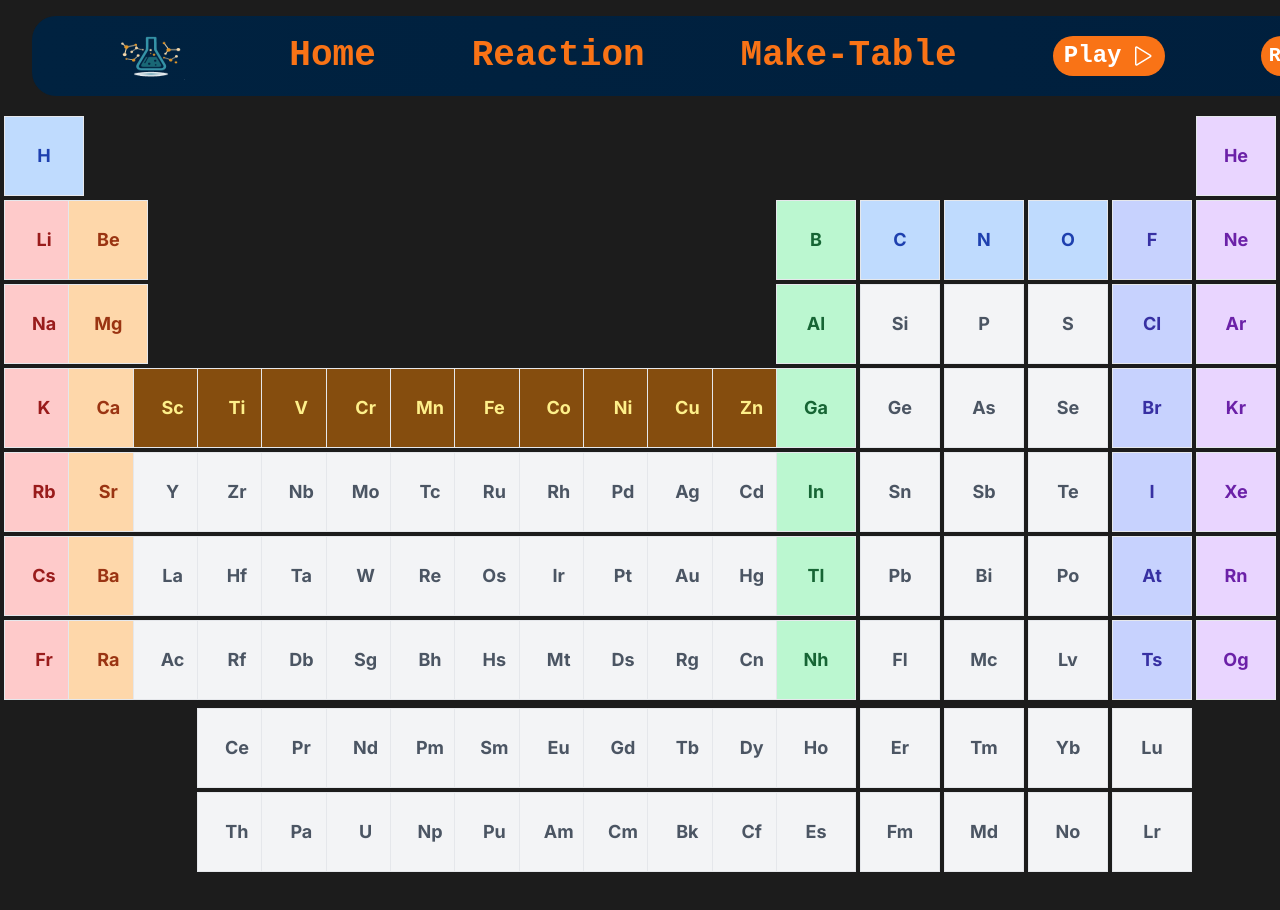
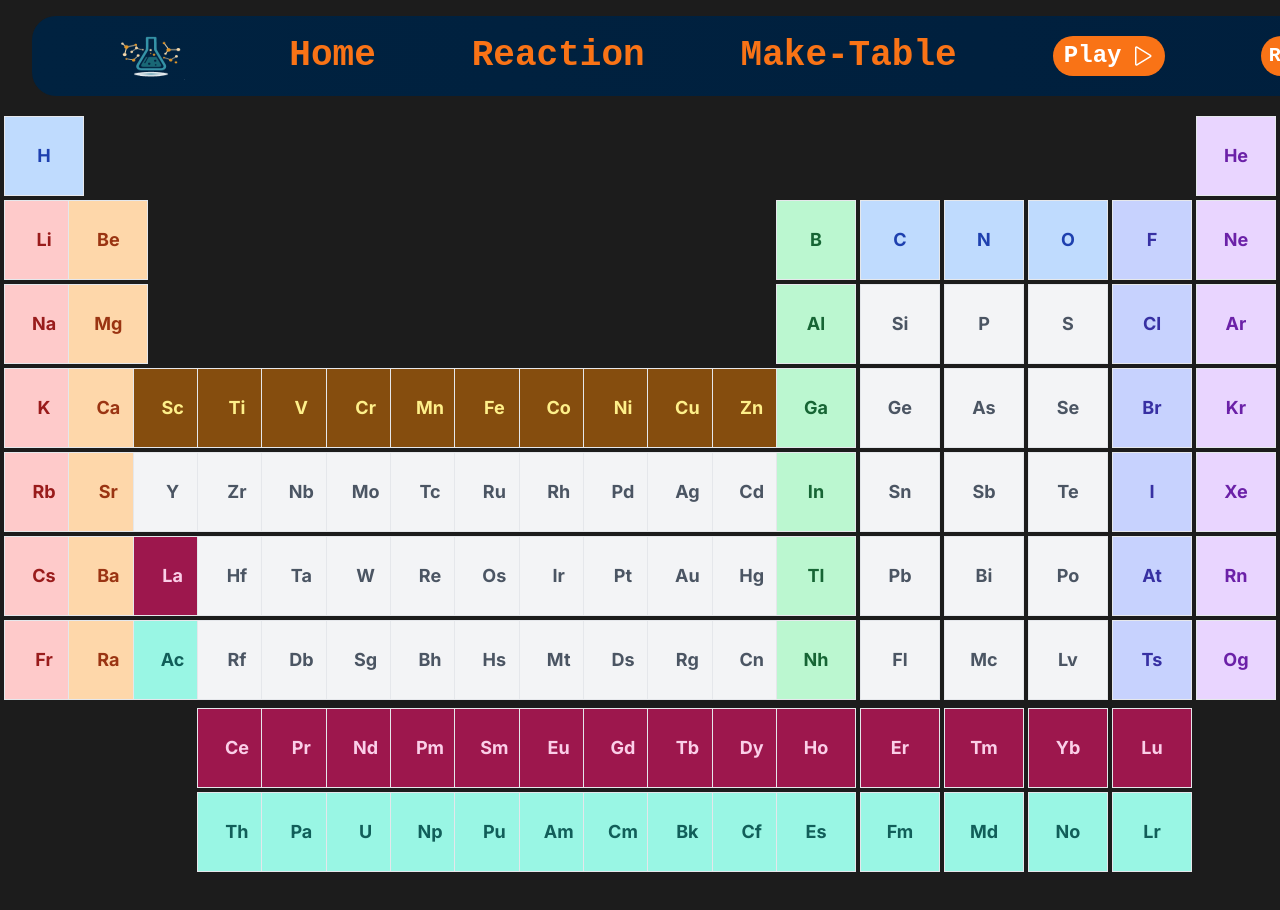
Before and after one commit to Anamay-Upreti/Modern-Periodic-Table, a Next.js app: page / in a window 1280 px wide. Shown: the top 910 px of the page. Built offline with nearby package versions, Linux system fonts and the light colour scheme; a web font is replaced by a local one.

Commit message:
lanth-aci

```diff
--- a/components/Elements.tsx
+++ b/components/Elements.tsx
@@ -62,21 +62,21 @@ const elements = [
   { symbol: 'Cs', name: 'Cesium', colStart: 1, rowStart: 6 , group: 'alkali-metal'},
   { symbol: 'Ba', name: 'Barium', colStart: 2, rowStart: 6 , group: 'alkaline-earth-metal'},
 
-  { symbol: 'La', name: 'Lanthanum', colStart: 3, rowStart: 6 }, // Lanthanides start here
-  { symbol: 'Ce', name: 'Cerium', colStart: 4, rowStart: 9 },
-  { symbol: 'Pr', name: 'Praseodymium', colStart: 5, rowStart: 9 },
-  { symbol: 'Nd', name: 'Neodymium', colStart: 6, rowStart: 9 },
-  { symbol: 'Pm', name: 'Promethium', colStart: 7, rowStart: 9 },
-  { symbol: 'Sm', name: 'Samarium', colStart: 8, rowStart: 9 },
-  { symbol: 'Eu', name: 'Europium', colStart: 9, rowStart: 9 },
-  { symbol: 'Gd', name: 'Gadolinium', colStart: 10, rowStart: 9 },
-  { symbol: 'Tb', name: 'Terbium', colStart: 11, rowStart: 9 },
-  { symbol: 'Dy', name: 'Dysprosium', colStart: 12, rowStart: 9 },
-  { symbol: 'Ho', name: 'Holmium', colStart: 13, rowStart: 9 },
-  { symbol: 'Er', name: 'Erbium', colStart: 14, rowStart: 9 },
-  { symbol: 'Tm', name: 'Thulium', colStart: 15, rowStart: 9 },
-  { symbol: 'Yb', name: 'Ytterbium', colStart: 16, rowStart: 9 },
-  { symbol: 'Lu', name: 'Lutetium', colStart: 17, rowStart: 9 },
+  { symbol: 'La', name: 'Lanthanum', colStart: 3, rowStart: 6, group: 'lanthanide' }, // Lanthanides start here
+  { symbol: 'Ce', name: 'Cerium', colStart: 4, rowStart: 9 , group: 'lanthanide'},
+  { symbol: 'Pr', name: 'Praseodymium', colStart: 5, rowStart: 9, group: 'lanthanide' },
+  { symbol: 'Nd', name: 'Neodymium', colStart: 6, rowStart: 9, group: 'lanthanide' },
+  { symbol: 'Pm', name: 'Promethium', colStart: 7, rowStart: 9, group: 'lanthanide' },
+  { symbol: 'Sm', name: 'Samarium', colStart: 8, rowStart: 9, group: 'lanthanide' },
+  { symbol: 'Eu', name: 'Europium', colStart: 9, rowStart: 9, group: 'lanthanide' },
+  { symbol: 'Gd', name: 'Gadolinium', colStart: 10, rowStart: 9, group: 'lanthanide' },
+  { symbol: 'Tb', name: 'Terbium', colStart: 11, rowStart: 9, group: 'lanthanide' },
+  { symbol: 'Dy', name: 'Dysprosium', colStart: 12, rowStart: 9, group: 'lanthanide' },
+  { symbol: 'Ho', name: 'Holmium', colStart: 13, rowStart: 9, group: 'lanthanide' },
+  { symbol: 'Er', name: 'Erbium', colStart: 14, rowStart: 9, group: 'lanthanide' },
+  { symbol: 'Tm', name: 'Thulium', colStart: 15, rowStart: 9, group: 'lanthanide' },
+  { symbol: 'Yb', name: 'Ytterbium', colStart: 16, rowStart: 9, group: 'lanthanide' },
+  { symbol: 'Lu', name: 'Lutetium', colStart: 17, rowStart: 9, group: 'lanthanide' },
 
   { symbol: 'Hf', name: 'Hafnium', colStart: 4, rowStart: 6 },
   { symbol: 'Ta', name: 'Tantalum', colStart: 5, rowStart: 6 },
@@ -96,21 +96,21 @@ const elements = [
 
   { symbol: 'Fr', name: 'Francium', colStart: 1, rowStart: 7 , group: 'alkali-metal'},
   { symbol: 'Ra', name: 'Radium', colStart: 2, rowStart: 7,  group: 'alkaline-earth-metal'},
-  { symbol: 'Ac', name: 'Actinium', colStart: 3, rowStart: 7 }, // Actinides start here
-  { symbol: 'Th', name: 'Thorium', colStart: 4, rowStart: 10 },
-  { symbol: 'Pa', name: 'Protactinium', colStart: 5, rowStart: 10 },
-  { symbol: 'U', name: 'Uranium', colStart: 6, rowStart: 10 },
-  { symbol: 'Np', name: 'Neptunium', colStart: 7, rowStart: 10 },
-  { symbol: 'Pu', name: 'Plutonium', colStart: 8, rowStart: 10 },
-  { symbol: 'Am', name: 'Americium', colStart: 9, rowStart: 10 },
-  { symbol: 'Cm', name: 'Curium', colStart: 10, rowStart: 10 },
-  { symbol: 'Bk', name: 'Berkelium', colStart: 11, rowStart: 10 },
-  { symbol: 'Cf', name: 'Californium', colStart: 12, rowStart: 10 },
-  { symbol: 'Es', name: 'Einsteinium', colStart: 13, rowStart: 10 },
-  { symbol: 'Fm', name: 'Fermium', colStart: 14, rowStart: 10 },
-  { symbol: 'Md', name: 'Mendelevium', colStart: 15, rowStart: 10 },
-  { symbol: 'No', name: 'Nobelium', colStart: 16, rowStart: 10 },
-  { symbol: 'Lr', name: 'Lawrencium', colStart: 17, rowStart: 10 },
+  { symbol: 'Ac', name: 'Actinium', colStart: 3, rowStart: 7, group: 'actinide'}, // Actinides start here
+  { symbol: 'Th', name: 'Thorium', colStart: 4, rowStart: 10, group: 'actinide' },
+  { symbol: 'Pa', name: 'Protactinium', colStart: 5, rowStart: 10, group: 'actinide' },
+  { symbol: 'U', name: 'Uranium', colStart: 6, rowStart: 10 , group: 'actinide' },
+  { symbol: 'Np', name: 'Neptunium', colStart: 7, rowStart: 10 , group: 'actinide'  },
+  { symbol: 'Pu', name: 'Plutonium', colStart: 8, rowStart: 10 , group: 'actinide' },
+  { symbol: 'Am', name: 'Americium', colStart: 9, rowStart: 10, group: 'actinide'  },
+  { symbol: 'Cm', name: 'Curium', colStart: 10, rowStart: 10 , group: 'actinide' },
+  { symbol: 'Bk', name: 'Berkelium', colStart: 11, rowStart: 10 , group: 'actinide' },
+  { symbol: 'Cf', name: 'Californium', colStart: 12, rowStart: 10 , group: 'actinide' },
+  { symbol: 'Es', name: 'Einsteinium', colStart: 13, rowStart: 10 , group: 'actinide' },
+  { symbol: 'Fm', name: 'Fermium', colStart: 14, rowStart: 10 , group: 'actinide' },
+  { symbol: 'Md', name: 'Mendelevium', colStart: 15, rowStart: 10 , group: 'actinide' },
+  { symbol: 'No', name: 'Nobelium', colStart: 16, rowStart: 10 , group: 'actinide' },
+  { symbol: 'Lr', name: 'Lawrencium', colStart: 17, rowStart: 10 , group: 'actinide' },
 
   { symbol: 'Rf', name: 'Rutherfordium', colStart: 4, rowStart: 7 },
   { symbol: 'Db', name: 'Dubnium', colStart: 5, rowStart: 7 },
@@ -137,7 +137,7 @@ const groupColors = {
   'nonmetal': 'bg-blue-200 text-blue-800',
   'halogen': 'bg-indigo-200 text-indigo-800',
   'noble-gas': 'bg-purple-200 text-purple-800',
-  'lanthanide': 'bg-pink-200 text-pink-800',
+  'lanthanide': 'bg-pink-800 text-pink-200',
   'actinide': 'bg-teal-200 text-teal-800',
   'post-transition-metal': 'bg-gray-200 text-gray-800',
   'unknown': 'bg-gray-100 text-gray-600'
```
